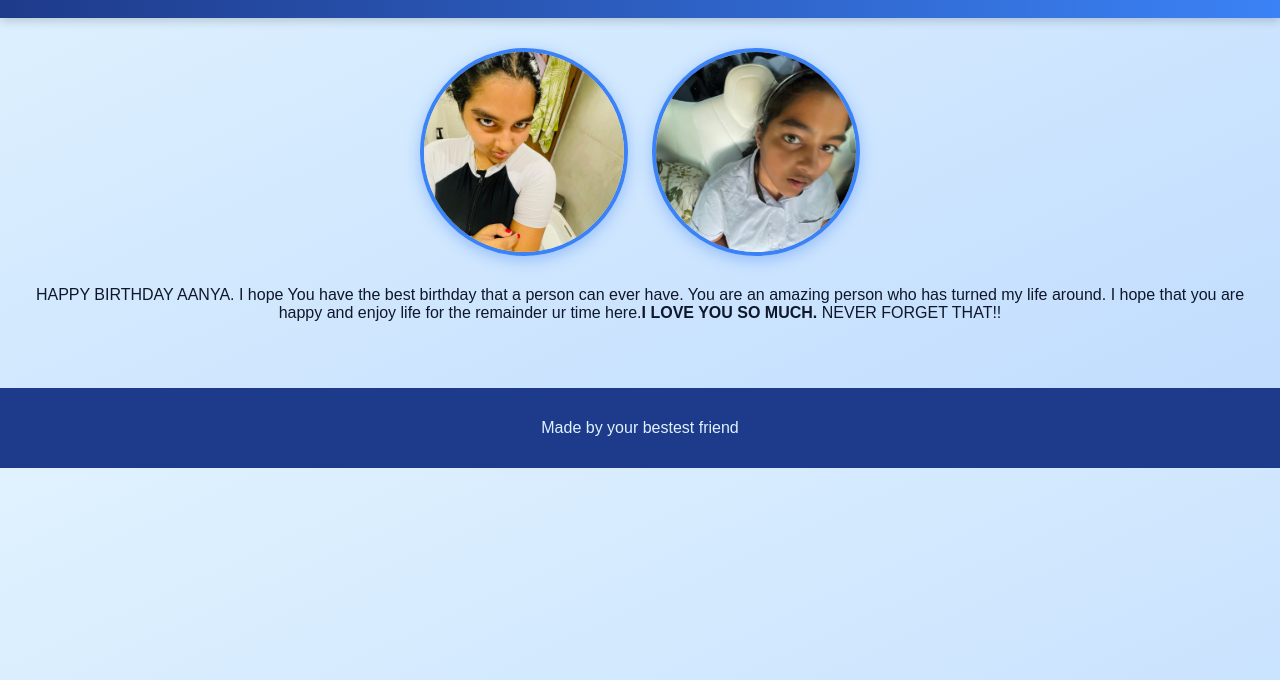
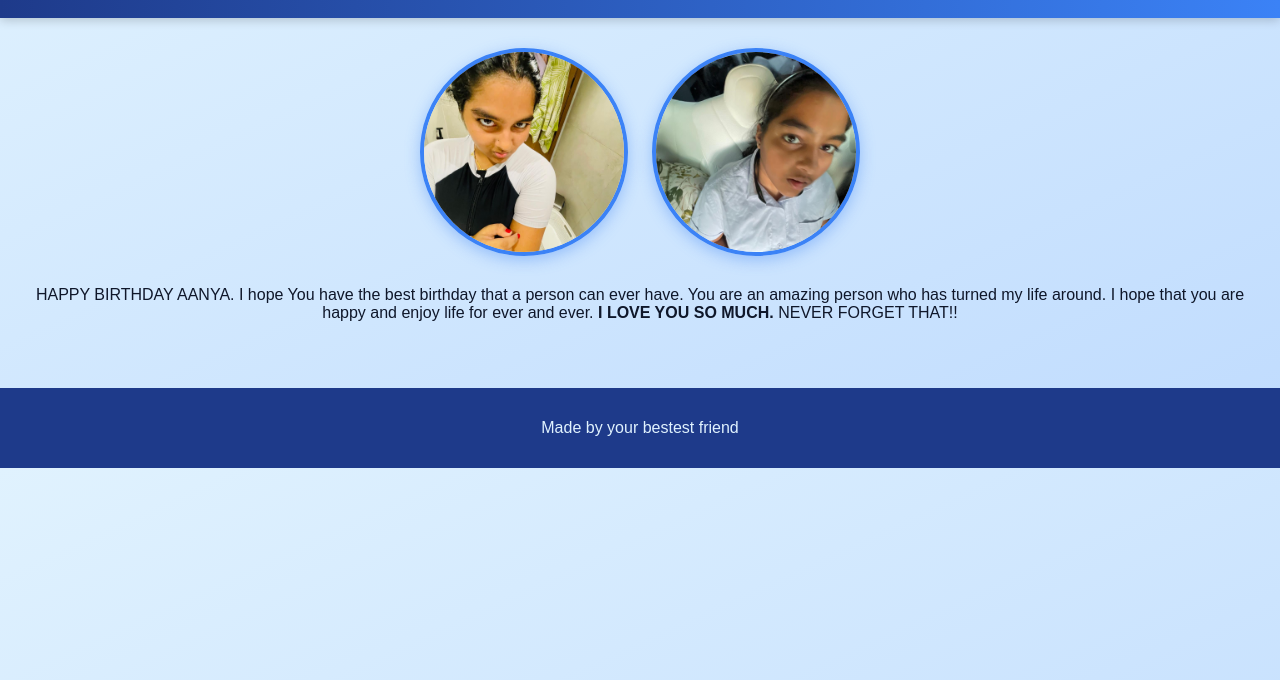
Before and after one commit to RubikKing456/AANYADAGREAT, a plain HTML site: page index.html in a window 1280 px wide. Shown: the part 120-800 px from the top of the page. Drawn offline with Linux system fonts and the light colour scheme.

Commit message:
Update index.html
Changed spelling

```diff
--- a/index.html
+++ b/index.html
@@ -22,8 +22,8 @@
             <img src="1.jpeg" alt="Person" class="profile-img">
             <img src="5.jpeg" alt="Person 2" class="profile-img">
             <p id="description">HAPPY BIRTHDAY AANYA. I hope You have the best birthday that a person can ever have.
-                You are an amazing person who has turned my life around. I hope that you are happy and enjoy life for the remainder
-                ur time here.<b>I LOVE YOU SO MUCH.</b>  NEVER FORGET THAT!!
+                You are an amazing person who has turned my life around. I hope that you are happy and enjoy life for ever and ever.
+                 <b>I LOVE YOU SO MUCH.</b>  NEVER FORGET THAT!!
             </p>
         </section>
         </section>
```
